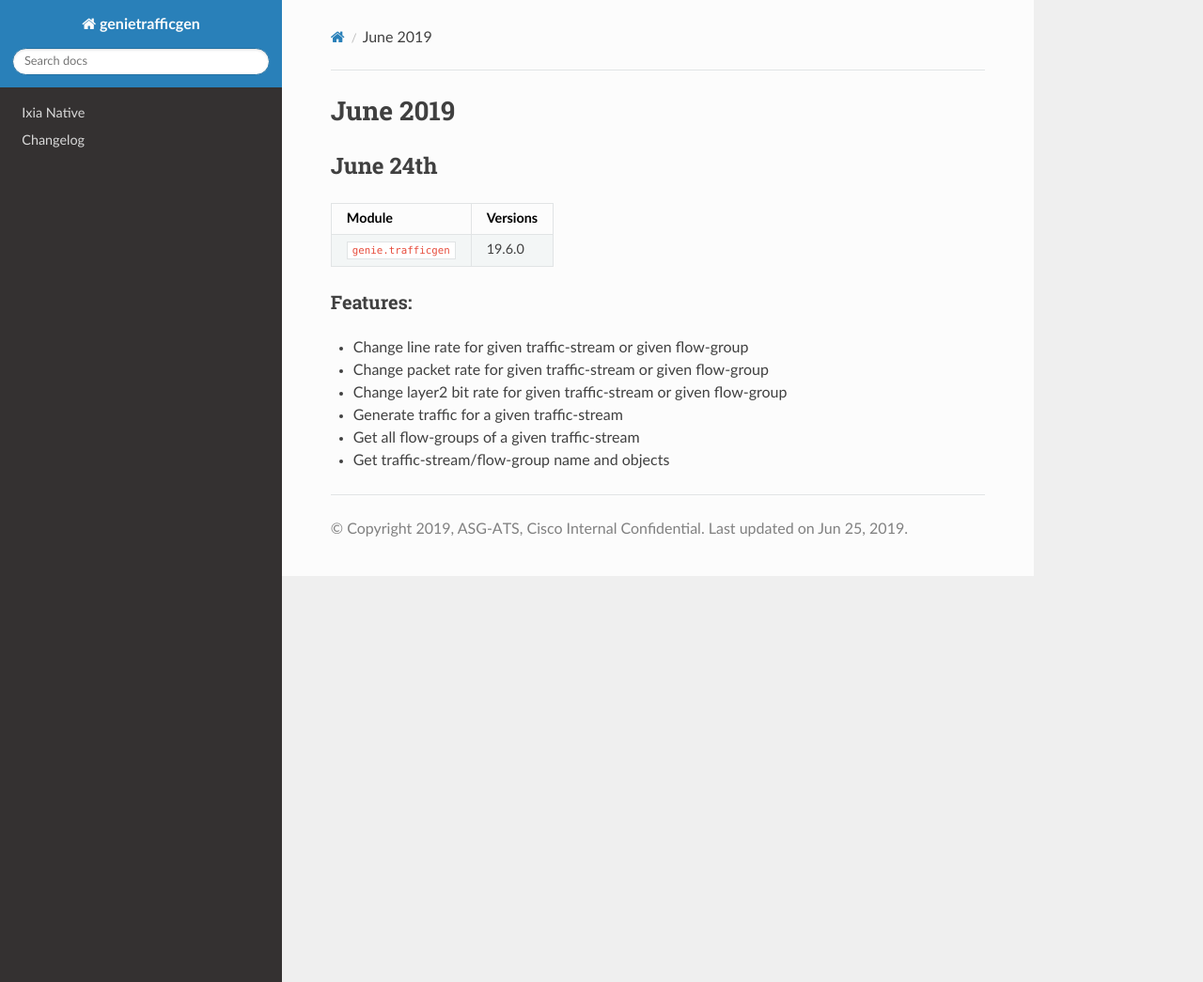
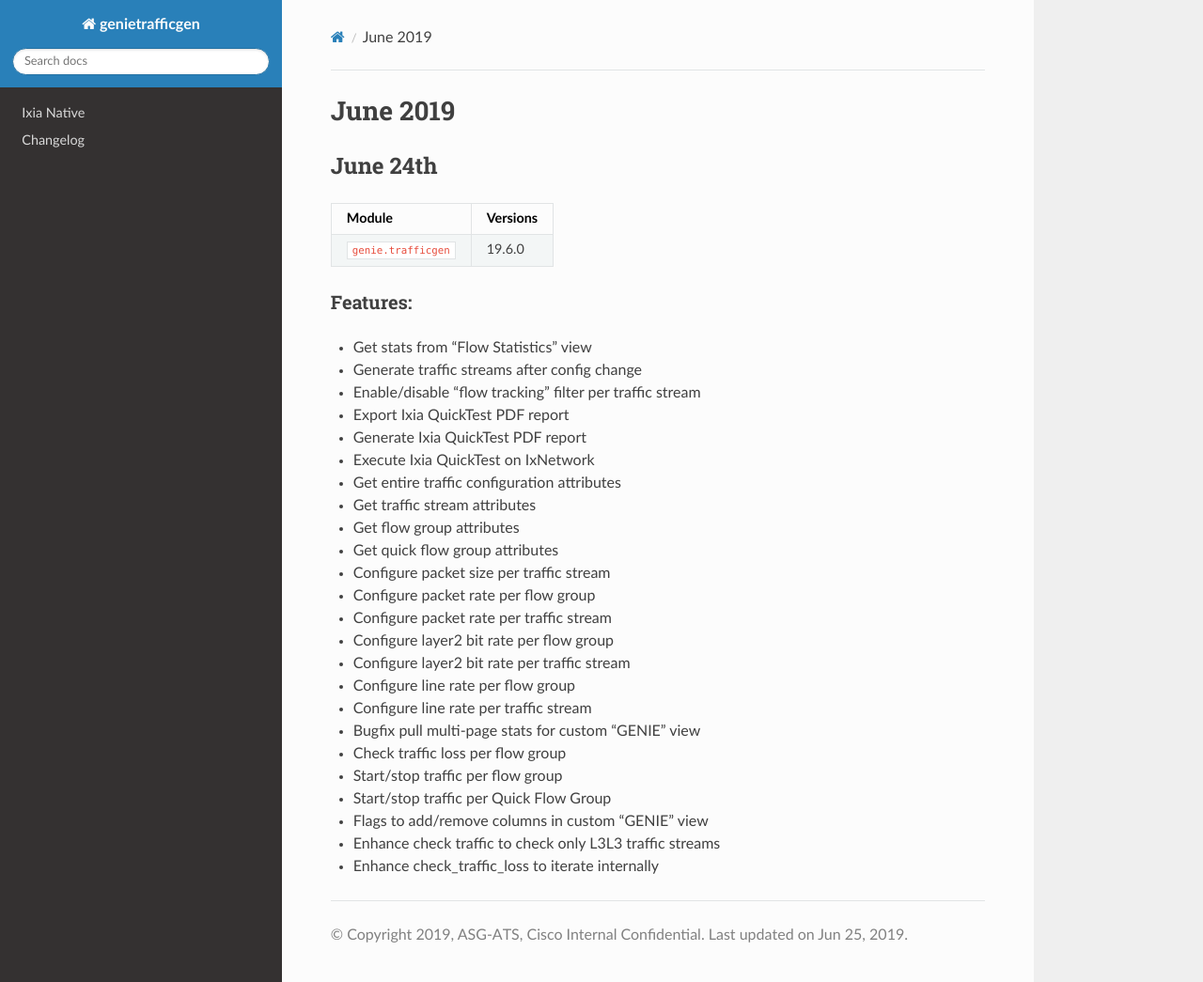
Before and after one commit to CiscoTestAutomation/genietrafficgen, a Sphinx documentation site: the page built from docs/changelog/2019/june.rst, in a window 1280 px wide and 1045 px high. Shown: the whole window at 94% size. Built offline with Sphinx 7.4.7 and the Read the Docs theme 2.0.0, drawn with Linux system fonts in a browser that asks for light colours.

Commit message:
changelog

```diff
--- a/docs/changelog/2019/june.rst
+++ b/docs/changelog/2019/june.rst
@@ -13,9 +13,27 @@
 
 Features:
 ^^^^^^^^^
-* Change line rate for given traffic-stream or given flow-group
-* Change packet rate for given traffic-stream or given flow-group
-* Change layer2 bit rate for given traffic-stream or given flow-group
-* Generate traffic for a given traffic-stream
-* Get all flow-groups of a given traffic-stream
-* Get traffic-stream/flow-group name and objects
+* Get stats from "Flow Statistics" view
+* Generate traffic streams after config change
+* Enable/disable "flow tracking" filter per traffic stream
+* Export Ixia QuickTest PDF report
+* Generate Ixia QuickTest PDF report
+* Execute Ixia QuickTest on IxNetwork
+* Get entire traffic configuration attributes
+* Get traffic stream attributes
+* Get flow group attributes
+* Get quick flow group attributes
+* Configure packet size per traffic stream
+* Configure packet rate per flow group
+* Configure packet rate per traffic stream
+* Configure layer2 bit rate per flow group
+* Configure layer2 bit rate per traffic stream
+* Configure line rate per flow group
+* Configure line rate per traffic stream
+* Bugfix pull multi-page stats for custom "GENIE" view
+* Check traffic loss per flow group
+* Start/stop traffic per flow group
+* Start/stop traffic per Quick Flow Group
+* Flags to add/remove columns in custom "GENIE" view
+* Enhance check traffic to check only L3L3 traffic streams
+* Enhance check_traffic_loss to iterate internally
```
